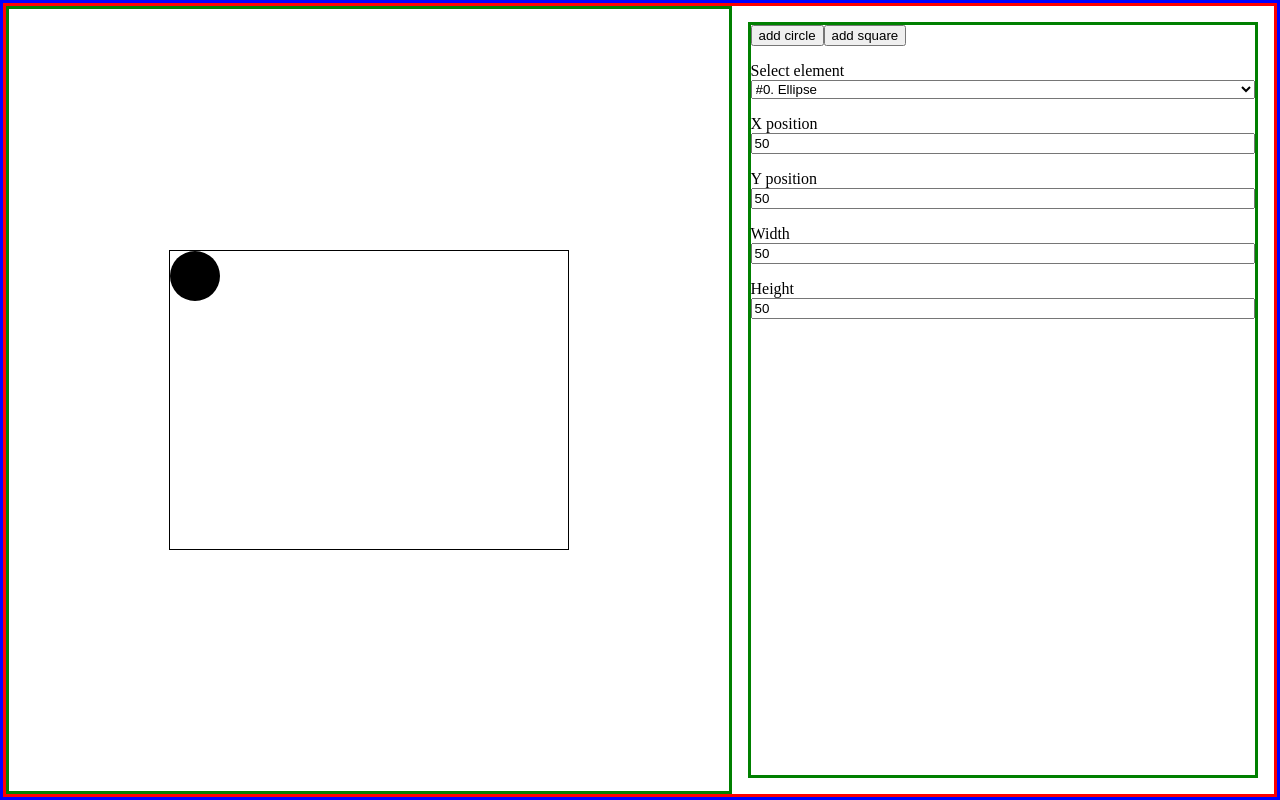
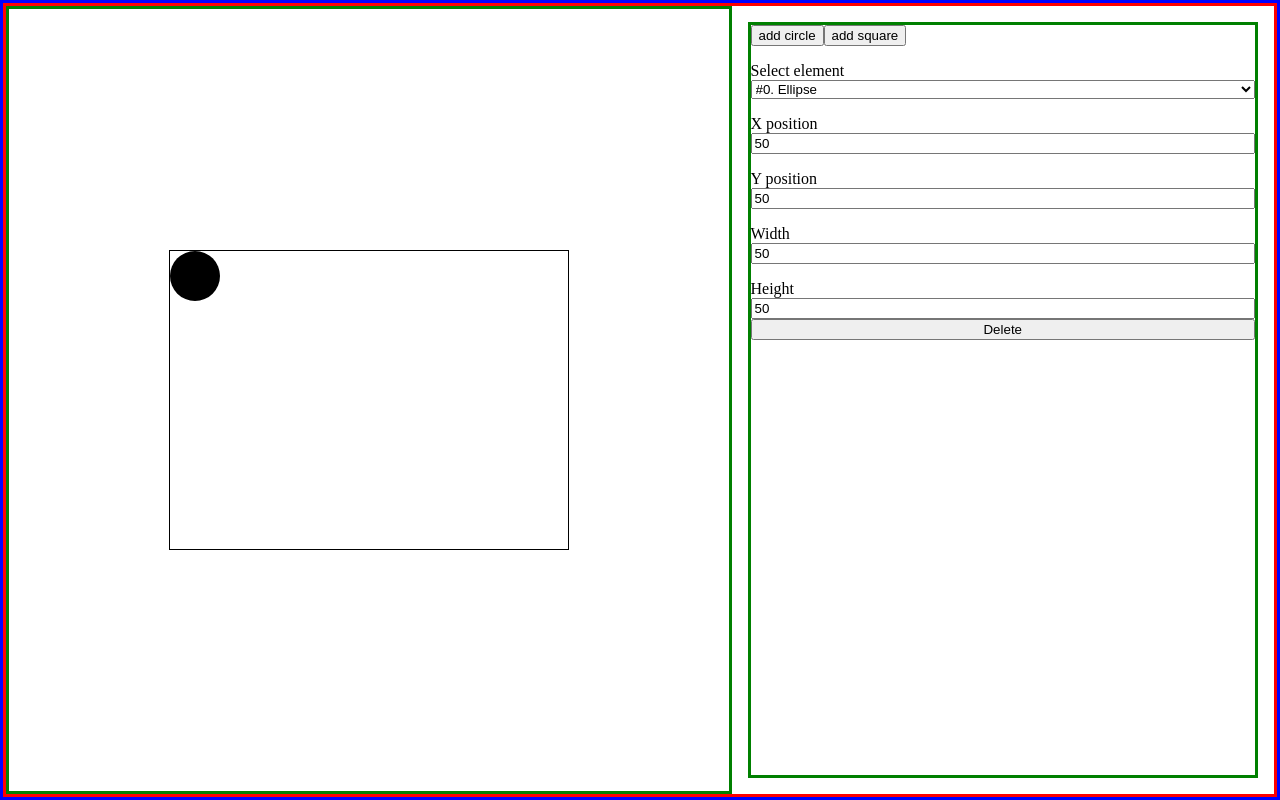
Before and after one commit to benpachi/inputs, a React (Vite) app: page / in a window 1280 px wide. Both pictures are taken after a click on the button "add circle". Built offline with nearby package versions, Linux system fonts and the light colour scheme.

Commit message:
Add delete button

```diff
--- a/src/App.tsx
+++ b/src/App.tsx
@@ -10,6 +10,11 @@ function App() {
   const addElement = (newShape: Shape): number => {
     setElements([...elements, newShape]);
     return elements.length;
+  }
+
+  const removeElement = (removeIndex: number) => {
+    const newElements: Shape[] = elements.filter((element, index) => index !== removeIndex);
+    setElements(newElements);
   }
 
   const selectElement = (index: number) => {
@@ -27,6 +32,7 @@ function App() {
       <Display elements={elements} selectElement={selectElement} />
       <Config
         addElement={addElement}
+        removeElement={removeElement}
         updateElementList={updateElementList}
         selectedElement={elements[selectedElementIndex]}
         selectedElementIndex={selectedElementIndex}
--- a/src/Config.tsx
+++ b/src/Config.tsx
@@ -3,8 +3,9 @@ import { Ellipse } from "./shapes/ellipse";
 import { Rectangle } from "./shapes/rectangle";
 import { useState } from "react";
 
-const Config = ({addElement, updateElementList, selectElement, selectedElementIndex, selectedElement, elements}: {
+const Config = ({addElement, removeElement, updateElementList, selectElement, selectedElementIndex, selectedElement, elements}: {
   addElement: (shape: Shape) => number;
+  removeElement: (index: number) => void;
   updateElementList: (index: number, updatedShape: Shape) => void;
   selectElement: (index: number) => void;
   selectedElementIndex: number;
@@ -69,6 +70,10 @@ const Config = ({addElement, updateElementList, selectElement, selectedElementIn
           <input value={selectedElement.width} onChange={handleChangeWidth} type="number" />
           <label>Height</label>
           <input value={selectedElement.height} onChange={handleChangeHeight} type="number" />
+          <button onClick={() => {
+            removeElement(selectedElementIndex);
+            selectElement(0);
+          }}>Delete</button>
         </div>
          : <p>Cannot find element</p>}
       </div>
```
